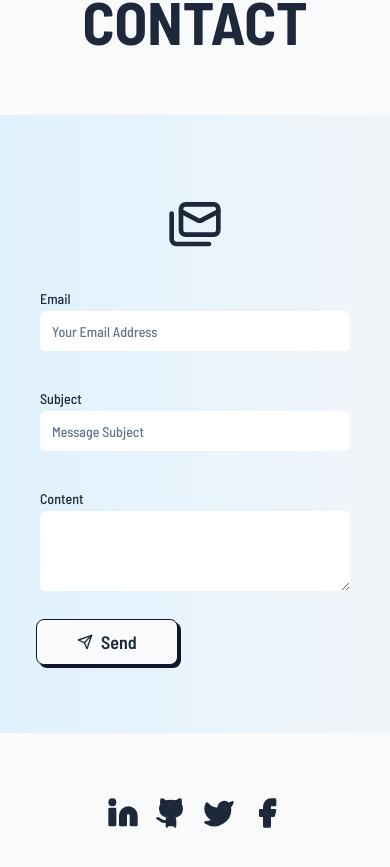
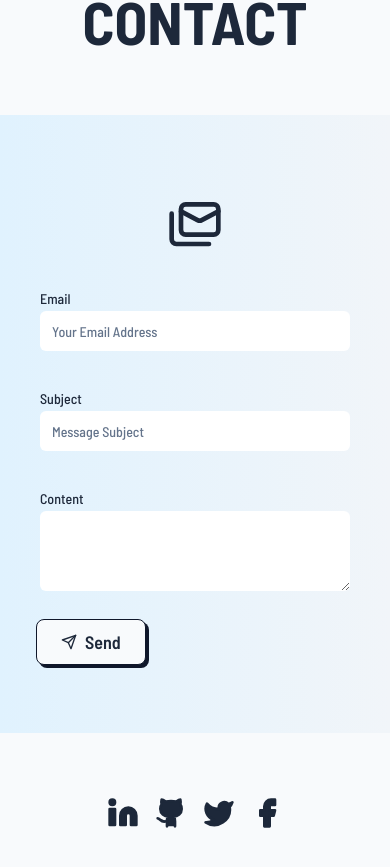
Before and after one commit to robharding/Portfolio2, a Next.js app: page / in a window 390 px wide. Shown: the part 2475-3342 px from the top of the page. Built offline with nearby package versions, Linux system fonts and the light colour scheme.

Commit message:
Still trying to make button work on mobile

```diff
--- a/src/components/ContactForm.tsx
+++ b/src/components/ContactForm.tsx
@@ -93,7 +93,7 @@ const ContactForm: FC<ContactFormProps> = ({}) => {
           onFocus={onClick}
           className={
             cn(
-              "font-semibold py-2 px-10 rounded-lg flex gap-2 select-none duration-200 shadow-custom -translate-x-1 -translate-y-1 bg-slate-50 hover:bg-white",
+              "cursor-pointer font-semibold py-2 px-6 rounded-lg flex gap-2 select-none duration-200 shadow-custom -translate-x-1 -translate-y-1 bg-slate-50 hover:bg-white",
               buttonDown && "translate-x-0 translate-y-0 shadow-customDown"
             ) + " border-slate-900 border border-1"
           }
```
